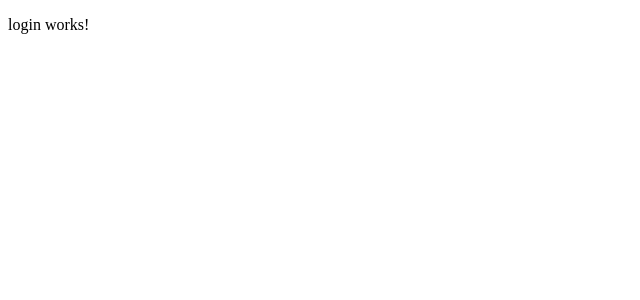
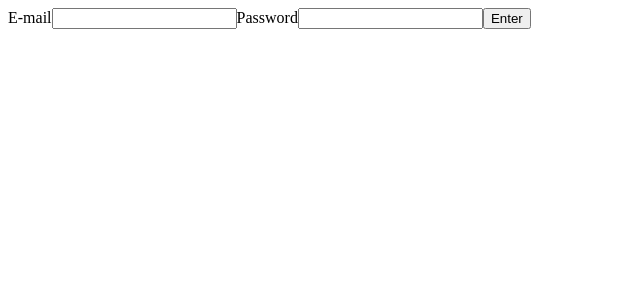
Before and after one commit to rafaelboschini/ng7-admin-example, an Angular app: page / in a window 1280 px wide. Shown: the top 300 px of the page, without its empty margins (0-640 px from the left). Built offline with nearby package versions, Linux system fonts and the light colour scheme.

Commit message:
login forms and label

```diff
--- a/src/app/app.module.ts
+++ b/src/app/app.module.ts
@@ -4,6 +4,7 @@ import { NgModule } from '@angular/core';
 import { AppRoutingModule } from './_core/app-routing.module';
 import { AppComponent } from './app.component';
 import { LoginModule } from './login/login.module';
+import { FormsModule, ReactiveFormsModule } from '@angular/forms';
 
 @NgModule({
   declarations: [
@@ -11,6 +12,8 @@ import { LoginModule } from './login/login.module';
   ],
   imports: [
     BrowserModule,
+    ReactiveFormsModule,
+    FormsModule,
     AppRoutingModule,
     LoginModule
   ],
--- a/src/app/login/login.module.ts
+++ b/src/app/login/login.module.ts
@@ -1,11 +1,14 @@
 import { NgModule } from '@angular/core';
 import { CommonModule } from '@angular/common';
 import { LoginComponent } from './login/login.component';
+import { FormsModule, ReactiveFormsModule } from '@angular/forms';
 
 @NgModule({
   declarations: [LoginComponent],
   imports: [
-    CommonModule
+    CommonModule,
+    FormsModule,
+    ReactiveFormsModule,
   ]
 })
 export class LoginModule { }
--- a/src/app/login/login/login.component.html
+++ b/src/app/login/login/login.component.html
@@ -1,3 +1,10 @@
-<p>
-  login works!
-</p>
+<form class="form" role="form" method="POST" [formGroup]="loginForm" autocomplete="off" (ngSubmit)="onSubmit()">
+    <label for="email">E-mail</label>
+    <input type="email" formControlName="email" [ngClass]="{ 'is-invalid': submitted && f.email.errors }" autocomplete="off" required="">
+
+    <label for="password">Password</label>
+    <input type="password" formControlName="password" [ngClass]="{ 'is-invalid': submitted && f.password.errors }" autocomplete="off" required="">
+
+    <button type="submit">Enter</button>
+
+</form>
--- a/src/app/login/login/login.component.ts
+++ b/src/app/login/login/login.component.ts
@@ -1,4 +1,5 @@
 import { Component, OnInit } from '@angular/core';
+import { FormBuilder, FormGroup, Validators } from '@angular/forms';
 
 @Component({
   selector: 'app-login',
@@ -6,10 +7,23 @@ import { Component, OnInit } from '@angular/core';
   styleUrls: ['./login.component.scss']
 })
 export class LoginComponent implements OnInit {
+  loginForm: FormGroup;
+  submitted = false;
 
-  constructor() { }
+  constructor(private formBuilder: FormBuilder) { }
 
   ngOnInit() {
+      this.loginForm = this.formBuilder.group({
+          email: ['', Validators.required],
+          password: ['', Validators.required]
+      });
+  }
+
+  onSubmit() {
+    this.submitted = true;
+
+    if (this.loginForm.invalid) { return; }
+
   }
 
 }
```
Also changed, not shown: 2 other files (tests, documents, lock files or other folders).
